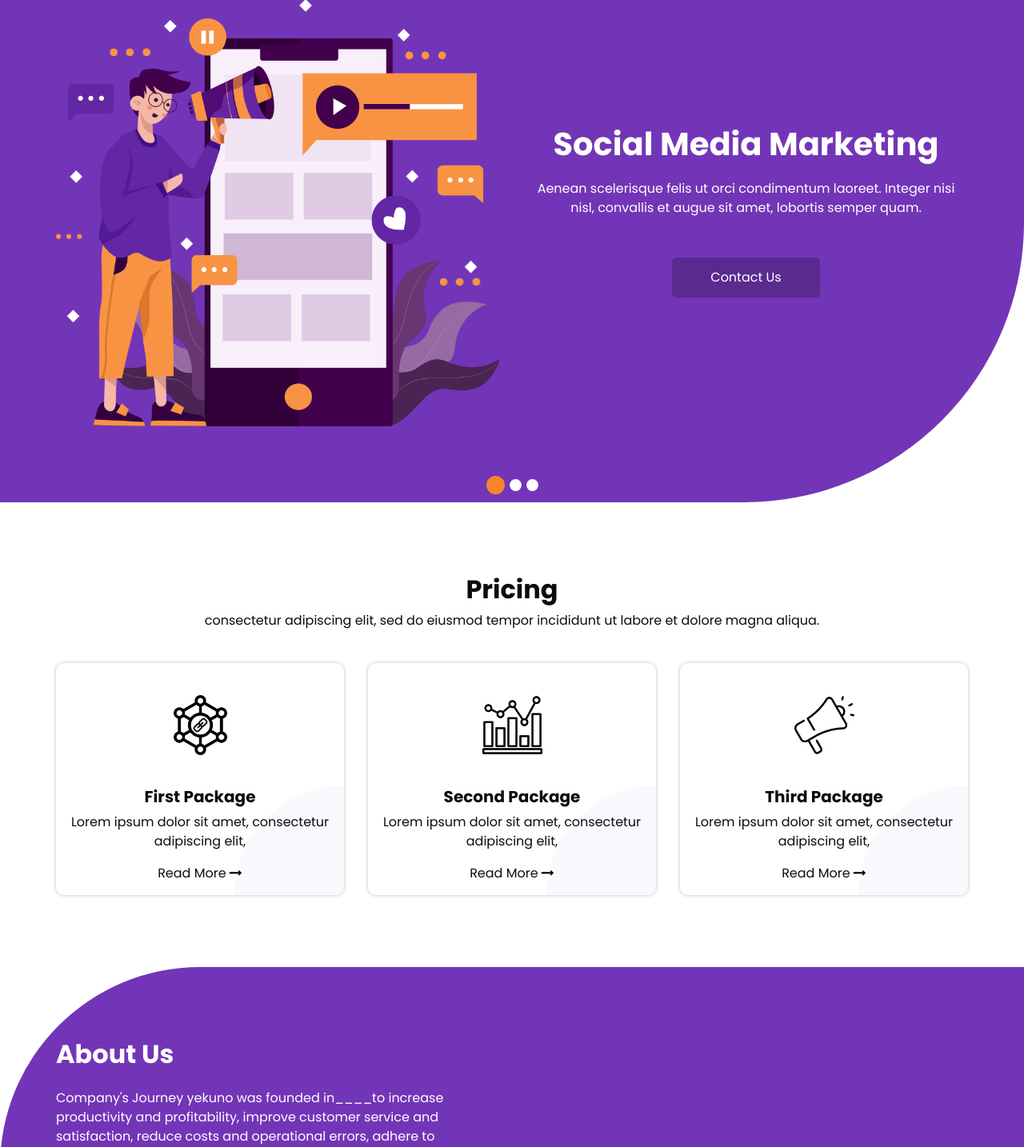
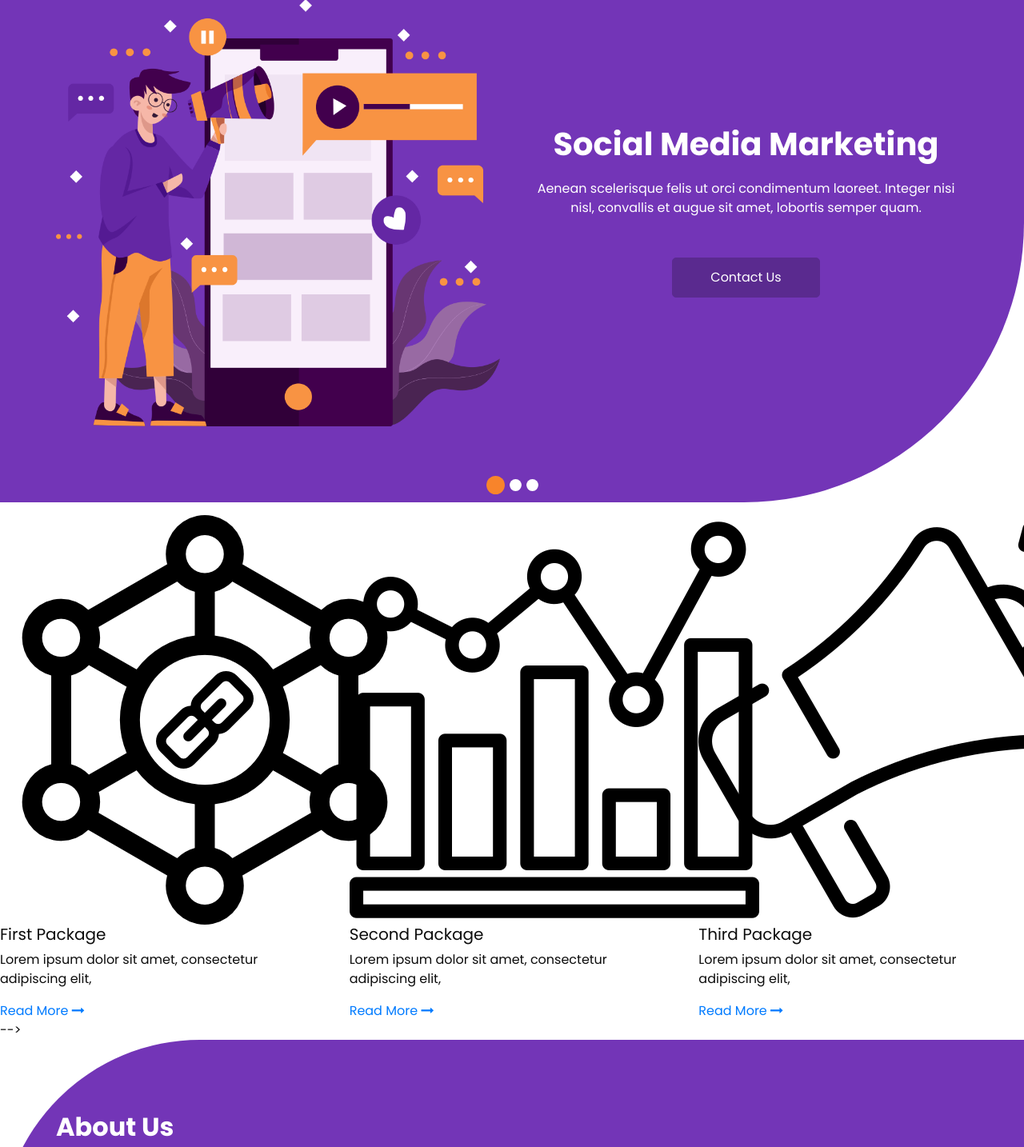
Before and after one commit to avocado-beans/nexusdev, a Flask app: page / in a window 1280 px wide; the page is wider, and only the part inside the window is pictured. Shown: the part 172-1606 px from the top of that part at 80% size. Run offline with Flask 3, Linux system fonts and the light colour scheme; some libraries are stand-ins or nearby versions.

Commit message:
Update index.html

```diff
--- a/templates/index.html
+++ b/templates/index.html
@@ -173,14 +173,14 @@
   </div>
 
   <!-- service section -->
-  <section class="service_section layout_padding">
+<!--   <section class="service_section layout_padding">
     <div class="container">
       <div class="heading_container">
         <h2>
           Pricing
         </h2>
         <p>
-          consectetur adipiscing elit, sed do eiusmod tempor incididunt ut labore et dolore magna aliqua.
+<!--           -->
         </p>
       </div>
       <div class="row justify-content-center">
@@ -265,7 +265,7 @@
   <!-- end service section -->
 
   <!-- about section -->
-
+ -->
   <section class="about_section layout_padding">
     <div class="container  ">
       <div class="row">
```
